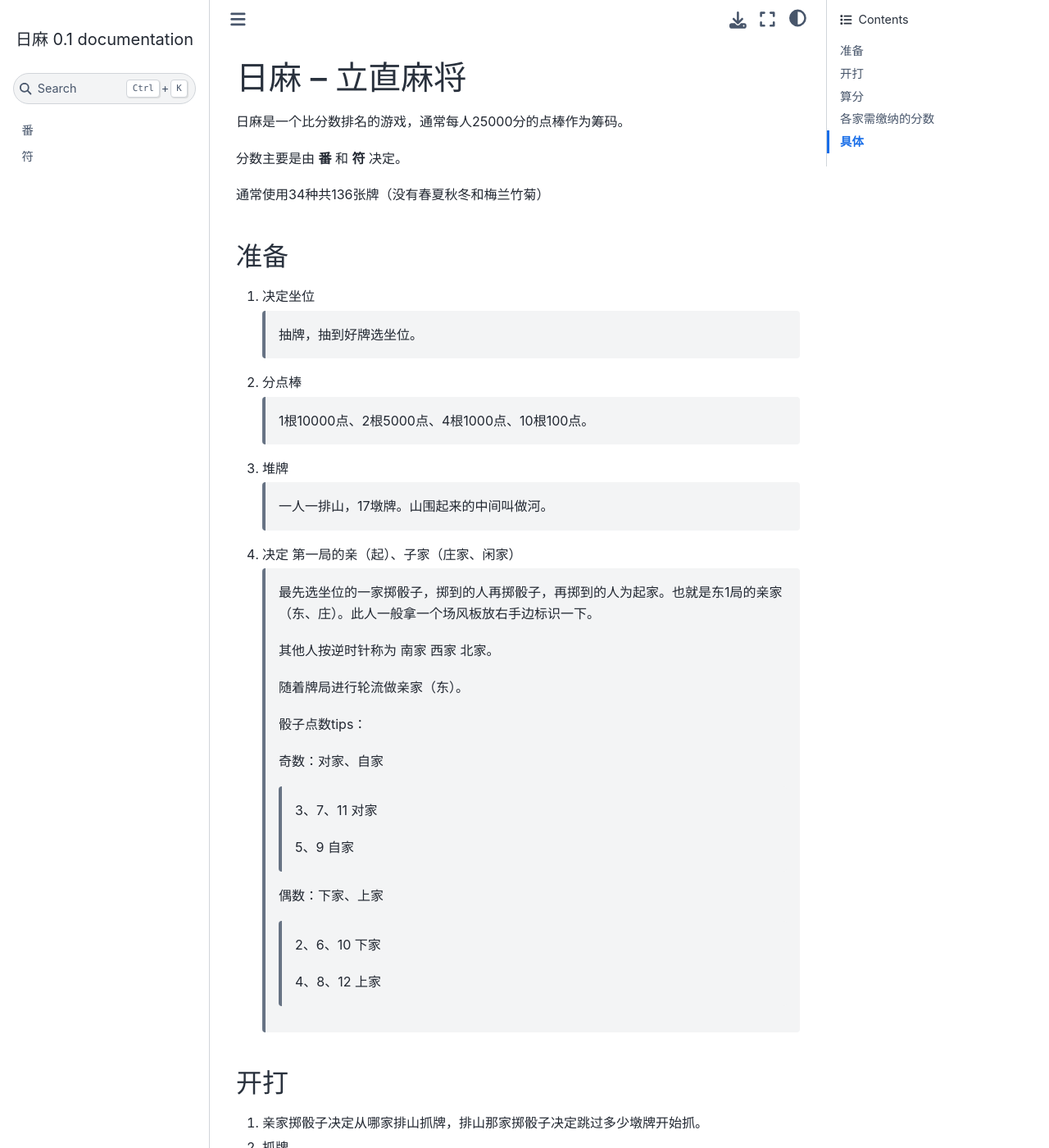
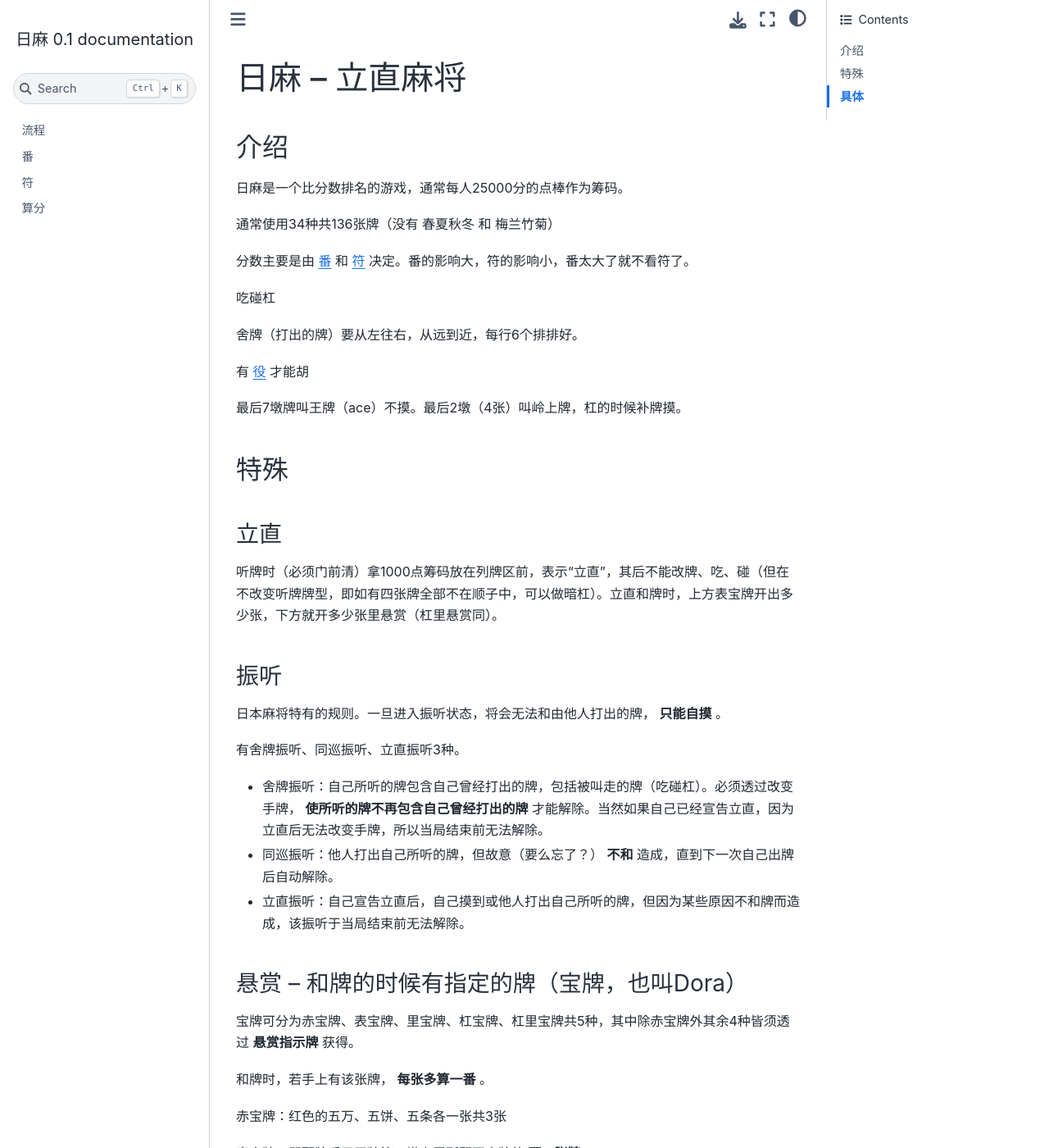
Before and after one commit to wiiiz/mahjong, a Sphinx documentation site: the page built from docs/source/index.rst, in a window 1280 px wide and 1400 px high. Shown: the whole window at 82% size. Built offline with Sphinx 7.4.7 and the Sphinx Book theme 1.1.4, drawn with Linux system fonts in a browser that asks for light colours; some of the changed text lies outside the part shown.

Commit message:
Add more content.

```diff
--- /dev/null
+++ b/docs/source/flow.rst
@@ -0,0 +1,76 @@
+流程
+=====================
+
+准备
+----------
+1. 决定坐位
+
+    抽牌，抽到好牌选坐位。
+
+2. 分点棒
+
+    1根10000点、2根5000点、4根1000点、10根100点。
+
+3. 堆牌
+
+    一人一排山，17墩牌。山围起来的中间叫做河。
+
+4. 决定 第一局的亲（起）、子家（庄家、闲家）
+
+    最先选坐位的一家掷骰子，掷到的人再掷骰子，再掷到的人为起家。也就是东1局的亲家（东、庄）。此人一般拿一个场风板放右手边标识一下。
+
+    其他人按逆时针称为 南家 西家 北家。
+
+    随着牌局进行轮流做亲家（东）。
+
+    骰子点数tips：
+
+    奇数：对家、自家
+
+	3、7、11 对家
+
+	5、9 自家
+
+    偶数：下家、上家
+
+	2、6、10 下家
+
+	4、8、12 上家
+
+开打
+----------
+
+1. 亲家掷骰子决定从哪家排山抓牌，排山那家掷骰子决定跳过多少墩牌开始抓。
+
+2. 抓牌
+
+3. 开悬赏指示牌 -- 王牌（最后7墩牌）倒数第 **三** 墩上边的牌掀出来，这个牌的下一张牌是dora牌（宝牌）
+
+4. 打
+
+结束
+----------
+
+1. 和
+
+   亲家和就连庄，加1本场。
+
+   子家和就逆时针下家做庄，本场清零。
+
+2. 流局（一直摸到王牌7墩没人和）
+
+   没听牌的给听牌的3000点。
+
+   加1本场。
+
+   如果亲家听就连庄。
+
+
+3. 途中流局：四风连打；四杠散了；九种九牌；四家立直
+
+   加1本场。
+
+
+.. note::
+
+   连续连庄的时候，每一次多1本场。第一次连庄就是1本场，再连就是2本场。每一本场荣和多付300点，自摸每人多100点。
--- a/docs/source/fu.rst
+++ b/docs/source/fu.rst
@@ -1,3 +1,5 @@
+.. _符:
+
 符
 ==========
 
--- a/docs/source/index.rst
+++ b/docs/source/index.rst
@@ -1,85 +1,70 @@
 日麻 -- 立直麻将
 ===================================
 
+介绍
+----------
+
 日麻是一个比分数排名的游戏，通常每人25000分的点棒作为筹码。
 
-分数主要是由 **番** 和 **符** 决定。
+通常使用34种共136张牌（没有 春夏秋冬 和 梅兰竹菊）
 
-通常使用34种共136张牌（没有春夏秋冬和梅兰竹菊）
+分数主要是由 :ref:`番` 和 :ref:`符` 决定。番的影响大，符的影响小，番太大了就不看符了。
 
-准备
-----------
-1. 决定坐位
+吃碰杠
 
-    抽牌，抽到好牌选坐位。
+舍牌（打出的牌）要从左往右，从远到近，每行6个排排好。
 
-2. 分点棒
+有 :ref:`役` 才能胡
 
-    1根10000点、2根5000点、4根1000点、10根100点。
+最后7墩牌叫王牌（ace）不摸。最后2墩（4张）叫岭上牌，杠的时候补牌摸。
 
-3. 堆牌
-
-    一人一排山，17墩牌。山围起来的中间叫做河。
-
-4. 决定 第一局的亲（起）、子家（庄家、闲家）
-
-    最先选坐位的一家掷骰子，掷到的人再掷骰子，再掷到的人为起家。也就是东1局的亲家（东、庄）。此人一般拿一个场风板放右手边标识一下。
-
-    其他人按逆时针称为 南家 西家 北家。
-
-    随着牌局进行轮流做亲家（东）。
-
-    骰子点数tips：
-
-    奇数：对家、自家
-
-	3、7、11 对家
-
-	5、9 自家
-
-    偶数：下家、上家
-
-	2、6、10 下家
-
-	4、8、12 上家
-
-开打
+特殊
 ----------
 
-1. 亲家掷骰子决定从哪家排山抓牌，排山那家掷骰子决定跳过多少墩牌开始抓。
+立直
+~~~~~~~~~~
 
-2. 抓牌
-
-3. 开悬赏指示牌 -- 王牌（最后7墩牌）倒数第三墩上边的牌掀出来，这个牌的下一张牌是dora牌（宝牌）
-
-4. 打
-
-5. 和  或者  流局。
-
-    普通流局（没人和）
-
-    途中流局：四风连打；四杠散了；九种九牌；四家立直
-
-算分
-----------
-
-.. image:: pictures/点数公式.jpg
+听牌时（必须门前清）拿1000点筹码放在列牌区前，表示“立直”，其后不能改牌、吃、碰（但在不改变听牌牌型，即如有四张牌全部不在顺子中，可以做暗杠）。立直和牌时，上方表宝牌开出多少张，下方就开多少张里悬赏（杠里悬赏同）。
 
 
-.. image:: pictures/点数公式2.jpg
+振听
+~~~~~~~~~~
+
+日本麻将特有的规则。一旦进入振听状态，将会无法和由他人打出的牌， **只能自摸** 。
+
+有舍牌振听、同巡振听、立直振听3种。
+
+* 舍牌振听：自己所听的牌包含自己曾经打出的牌，包括被叫走的牌（吃碰杠）。必须透过改变手牌， **使所听的牌不再包含自己曾经打出的牌** 才能解除。当然如果自己已经宣告立直，因为立直后无法改变手牌，所以当局结束前无法解除。
+
+* 同巡振听：他人打出自己所听的牌，但故意（要么忘了？） **不和** 造成，直到下一次自己出牌后自动解除。
+
+* 立直振听：自己宣告立直后，自己摸到或他人打出自己所听的牌，但因为某些原因不和牌而造成，该振听于当局结束前无法解除。
 
 
-各家需缴纳的分数
------------------------
+悬赏 -- 和牌的时候有指定的牌（宝牌，也叫Dora）
+~~~~~~~~~~~~~~~~~~~~~~~~~~~~~~~~~~~~~~~~~~~~~~~~~~~~~~~~~~~~~~~~~~
 
-.. image:: pictures/点数公式各家.jpg
+宝牌可分为赤宝牌、表宝牌、里宝牌、杠宝牌、杠里宝牌共5种，其中除赤宝牌外其余4种皆须透过 **悬赏指示牌** 获得。
+
+和牌时，若手上有该张牌， **每张多算一番** 。
+
+赤宝牌：红色的五万、五饼、五条各一张共3张
 
 
-.. image:: pictures/子家表.jpg
 
+表宝牌：即配牌后于王牌第三墩上层所翻开之牌的 **下一张牌** 。
 
-.. image:: pictures/亲家表.jpg
+    下一张：
 
+	万条饼：1→2→3→......→9→1→2......
+
+	风牌：东→南→西→北
+
+	番牌（三元牌）：白→发→中
+
+杠宝牌：每开杠一次，就于表宝牌逆时方向（往回）隔壁再开一张牌，因日麻将只备用4张岭上牌，所以最多4杠，开至四张（加上原来的表宝牌则为5张）。
+
+里宝牌、杠里悬赏指示牌：即为表悬赏指示牌与杠悬赏指示牌下层之牌，只有 **“立直和牌者”** 才可以开此指示牌。
 
 .. note::
 
```
Also changed, not shown: other parts of docs/source/index.rst (+2 -0 lines), docs/source/calcu.rst (added, +22 -0 lines), docs/source/fan.rst (+13 -1 lines).
